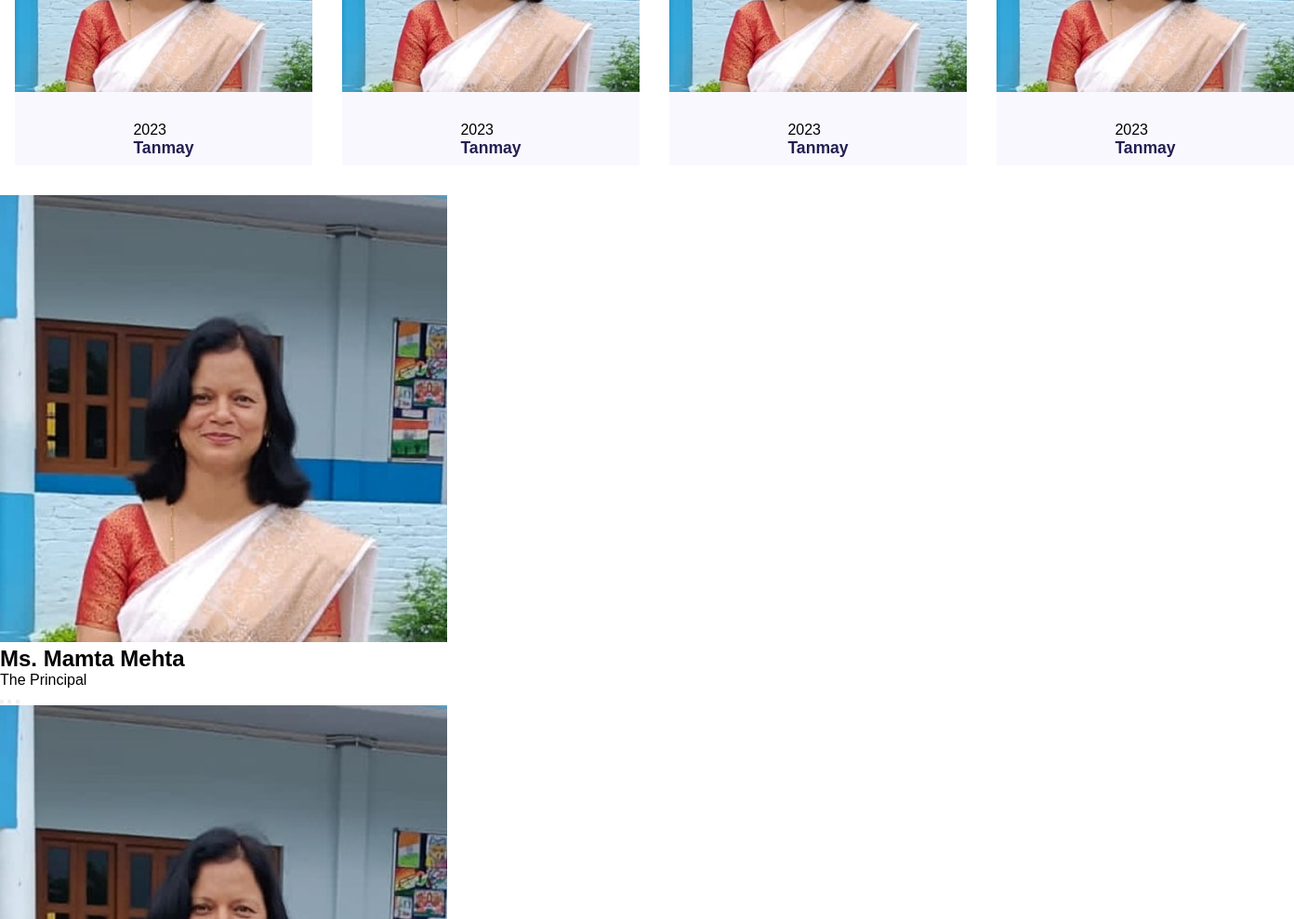
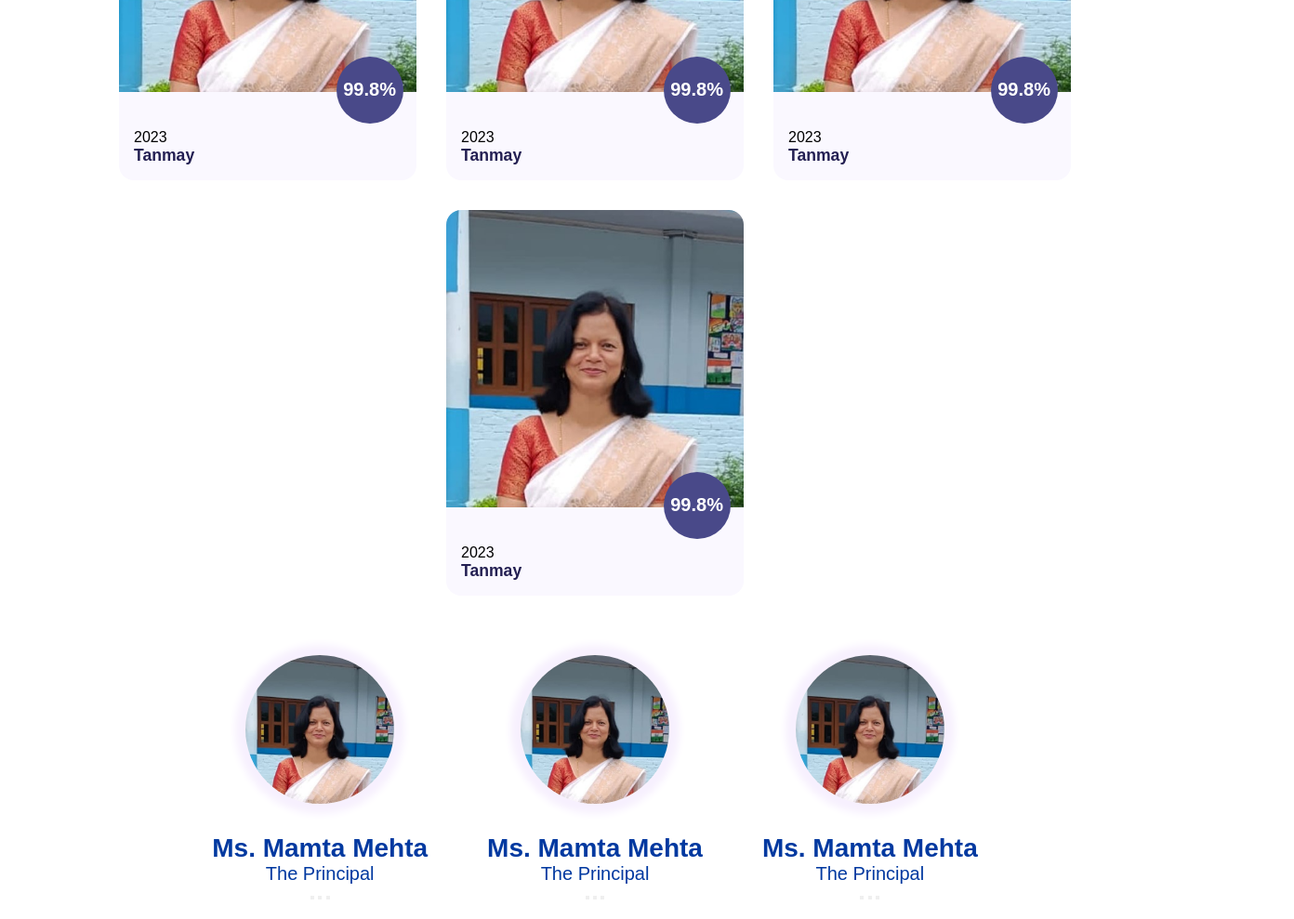
Before and after one commit to tnmyy/nbps, a plain HTML site: page index.html in a window 1280 px wide. Shown: the part 1660-2649 px from the top of the page at 93% size, 1392 px wide, since content can reach past the window. Drawn offline with Linux system fonts and the light colour scheme.

Commit message:
Teachers

```diff
--- a/css/style.css
+++ b/css/style.css
@@ -12,6 +12,7 @@ header {
   box-shadow: 0 11px 10px 0 #a3a3a3;
   position: sticky;
   top: 0;
+  z-index: 2;
 }
 
 nav {
@@ -176,11 +177,15 @@ nav {
 }
 
 .toppers {
-  display: grid;
-  grid-template-columns: repeat(4, 1fr);
+  /* display: grid; */
+  /* grid-template-columns: repeat(4, 1fr); */
   /* gap: 0.5rem; */
+  /* align-items: center; */
+  /* place-items: center; */
+  display: flex;
+  justify-content: center;
   align-items: center;
-  place-items: center;
+  flex-wrap: wrap;
 }
 
 .rankerCard {
@@ -191,15 +196,19 @@ nav {
   margin: 1rem;
   background: var(--gray);
   padding-bottom: 0.5rem;
+  position: relative;
+  border-radius: 1rem;
+}
+
+.rankerCard:hover {
+  transform: scale(1.08);
+  z-index: 1;
 }
 
 .rankerImg {
   width: 20rem;
+  border-radius: 1rem;
   padding-bottom: 2rem;
-}
-
-.rankerInfo {
-  position: relative;
 }
 
 .rankerMarks {
@@ -208,21 +217,24 @@ nav {
   align-items: center;
   color: var(--light);
   background: var(--purple);
-  width: 4rem;
-  height: 4rem;
+  width: 4.5rem;
+  height: 4.5rem;
+  padding: 0 0.5rem;
   border-radius: 100%;
   font-weight: bolder;
   font-size: var(--pFont);
   position: absolute;
-  left: 150%;
-  bottom: 100%;
+  left: 73%;
+  top: 68%;
 }
 
 .rankerBio {
   display: flex;
   align-items: flex-start;
-  justify-content: flex-start;
+  justify-content: center;
   flex-direction: column;
+  width: 100%;
+  padding: 0.5rem 1rem;
 }
 
 .rankerName {
@@ -230,3 +242,47 @@ nav {
   font-size: var(--p2Font);
   color: var(--themeDark);
 }
+
+/* Teachers */
+
+.teachers {
+  display: flex;
+  justify-content: center;
+  align-items: center;
+  flex-direction: row;
+  flex-wrap: wrap;
+}
+
+.staffCard {
+  display: flex;
+  justify-content: center;
+  align-items: center;
+  flex-direction: column;
+  background: var(--cream);
+  padding: 1rem;
+  margin: 1rem;
+}
+
+.staffImg {
+  border-radius: 100%;
+  box-shadow: 0px 0px 9px 11px #f7f0fe;
+  width: 10rem;
+}
+
+.staffInfo {
+  display: flex;
+  justify-content: center;
+  align-items: center;
+  flex-direction: column;
+  margin-top: 2rem;
+}
+
+.staffInfo > h2 {
+  color: var(--theme);
+  font-size: var(--h2Font);
+}
+
+.staffInfo > p {
+  color: var(--theme);
+  font-size: var(--pFont);
+}
```
